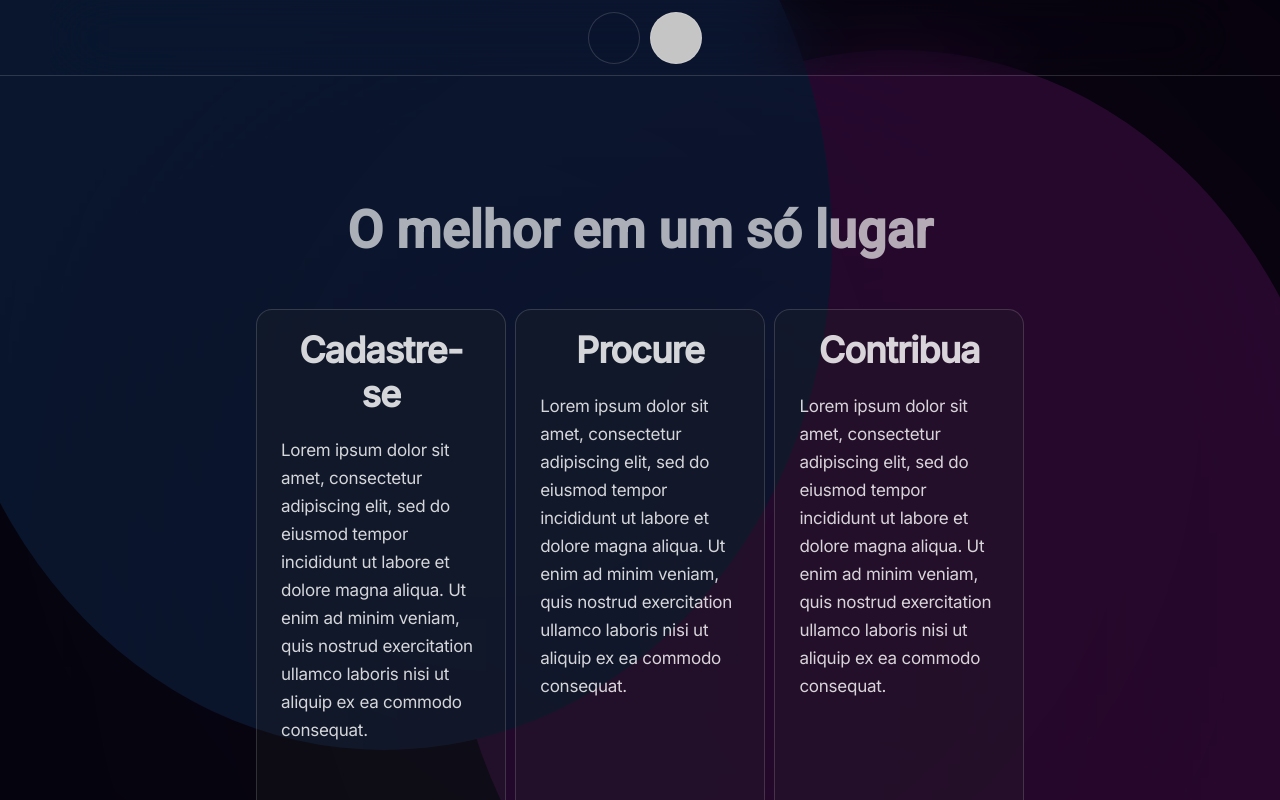
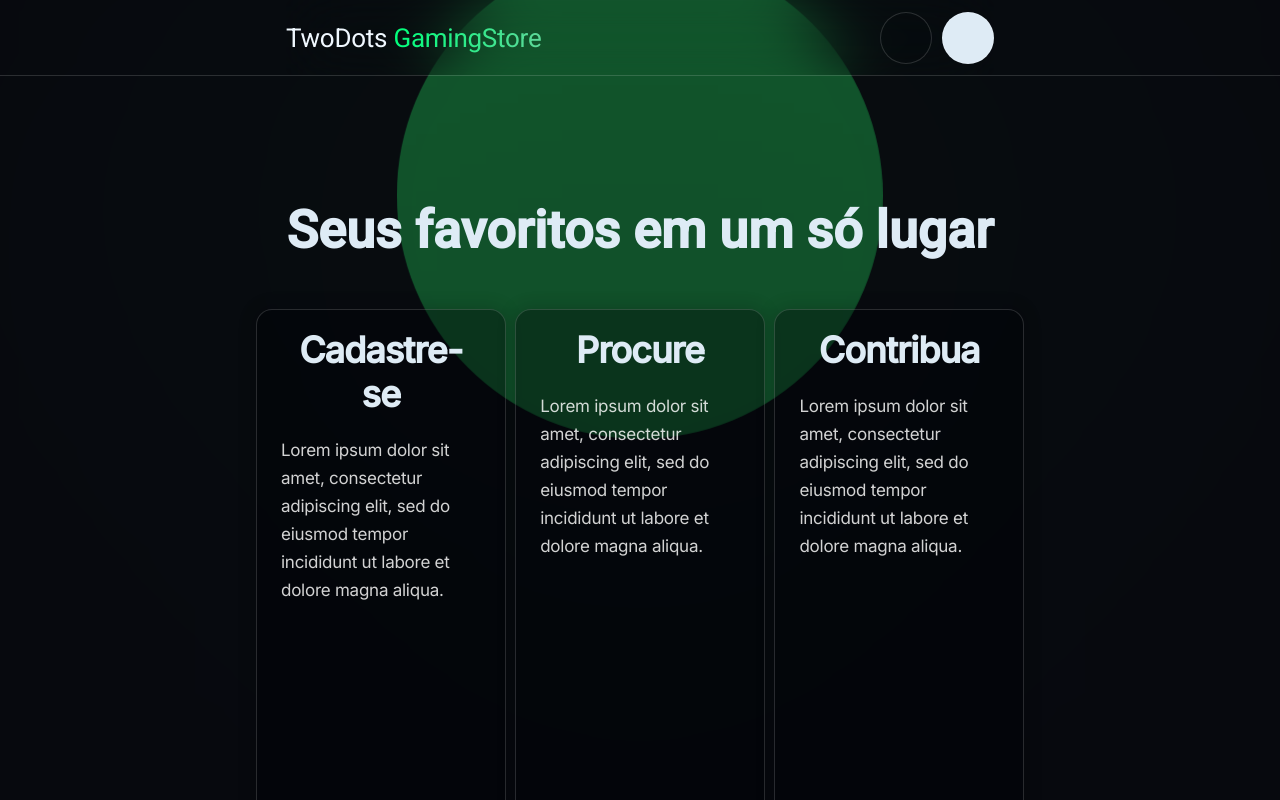
Before and after one commit to delucca27/trabalho-final, a React (Create React App) app: page / in a window 1280 px wide. Shown: the top 800 px of the page. Built offline with nearby package versions, Linux system fonts and the light colour scheme; a web font is replaced by a local one.

Commit message:
Novos nomes e Animações

```diff
--- a/src/App.jsx
+++ b/src/App.jsx
@@ -5,7 +5,7 @@ import { BrowserRouter as Router, Route, Routes, Link } from 'react-router-dom'
 import Navbar from './components/Navbar.component'
 
 import HomePage from './pages/Home.page'
-import RegisterPage from './pages/Register.page'
+import NewGamePage from './pages/NewGame.page'
 import NotFoundPage from './pages/NotFound.page'
 
 // style
@@ -19,7 +19,7 @@ export default function App() {
           <Routes>
             <Route path="/" element = { <HomePage /> } />
             <Route path="*" element = { <NotFoundPage /> } />
-            <Route path="/search" element = { <RegisterPage /> } />
+            <Route path="/new" element = { <NewGamePage /> } />
           </Routes>
       </div>
     </Router>
--- a/src/components/Navbar.component.jsx
+++ b/src/components/Navbar.component.jsx
@@ -6,13 +6,20 @@ export default function Navbar() {
    <>
    <div className="navbar">
       <nav>
-         {/* <div className="menu">Menu</div> */}
+
+         <div className="logo">
+            <span className="logo-title">
+            TwoDots <span>GamingStore</span>
+            </span>
+         </div>
+
          <div className="user-nav-options">
             <div className="search-container">
-               <input type="text" />
+               <input type="text" placeholder="Pesquise algo..." />
             </div>
             <div className="login-btn"></div>
          </div>
+
       </nav>
    </div>
    </>
--- a/src/pages/Home.page.jsx
+++ b/src/pages/Home.page.jsx
@@ -4,40 +4,42 @@ export default function Homepage() {
   return (
    <>
    <div className="homepage">
-      <div className={ "lighting-effect pink" }></div>
-      <div className={ "lighting-effect blue" }></div>
+      <div className={ "lighting-effect color1" }></div>
+      <div className={ "lighting-effect color2" }></div>
       <div className="glass-wrapper">
          <div className="content">
 
             <center>
-               <h1>O melhor em um só lugar</h1>
+               <div className="title-wrapper">
+                  <h1>Seus favoritos em um só lugar</h1>
+               </div>
             </center>
 
             <div className="cards-container">
-               <div className="link-card">
+               <div className="link-card card-anim-1">
                   <center>
                   <h2>Cadastre-se</h2>
                   </center>
                   <p>
-                  Lorem ipsum dolor sit amet, consectetur adipiscing elit, sed do eiusmod tempor incididunt ut labore et dolore magna aliqua. Ut enim ad minim veniam, quis nostrud exercitation ullamco laboris nisi ut aliquip ex ea commodo consequat.
+                  Lorem ipsum dolor sit amet, consectetur adipiscing elit, sed do eiusmod tempor incididunt ut labore et dolore magna aliqua.
                   </p>
                </div>
 
-               <div className="link-card">
+               <div className="link-card card-anim-2">
                   <center>
                   <h2>Procure</h2>
                   </center>
                   <p>
-                  Lorem ipsum dolor sit amet, consectetur adipiscing elit, sed do eiusmod tempor incididunt ut labore et dolore magna aliqua. Ut enim ad minim veniam, quis nostrud exercitation ullamco laboris nisi ut aliquip ex ea commodo consequat.
+                  Lorem ipsum dolor sit amet, consectetur adipiscing elit, sed do eiusmod tempor incididunt ut labore et dolore magna aliqua.
                   </p>
                </div>
 
-               <div className="link-card">
+               <div className="link-card card-anim-3">
                   <center>
                   <h2>Contribua</h2>
                   </center>
                   <p>
-                  Lorem ipsum dolor sit amet, consectetur adipiscing elit, sed do eiusmod tempor incididunt ut labore et dolore magna aliqua. Ut enim ad minim veniam, quis nostrud exercitation ullamco laboris nisi ut aliquip ex ea commodo consequat.
+                  Lorem ipsum dolor sit amet, consectetur adipiscing elit, sed do eiusmod tempor incididunt ut labore et dolore magna aliqua.
                   </p>
                </div>
             </div>
--- a/src/style/_base.scss
+++ b/src/style/_base.scss
@@ -22,29 +22,37 @@ html
    width: 100%;
    height: 100%;
    position: absolute;
-   background-color: #020106cb;
-   backdrop-filter: blur(820px);
+   background-color: rgba(27, 24, 37, 0.25);
+   backdrop-filter: blur(1980px);
 }
 
 .lighting-effect
 {
-   width: 70vw;
-   height: 1020px;
+   width: 38vw;
+   height: 38vw;
    position: fixed;
    transform: translate(-50%, -50%);
    border-radius: 100%;
 }
 
-.blue
+.color1
 {
-   top: 30%;
-   left: 30%;
-   background-color: #217ada;
+   top: 25%;
+   left: 50%;
+   background-color: #21da5ca1;
+   animation-name: glass-effect-anim;
+   animation-duration: 7s;
 }
 
-.pink
+@keyframes glass-effect-anim
 {
-   top: 70%;
-   left: 70%;
-   background-color: #da21d4;
+   0% { opacity: 25%; top: 0%; background-color: #21da5c2b; }
+   100% { opacity: 100%; top: 25%; background-color: #21da5ca1 }
 }
+
+// .color2
+// {
+//    top: 85%;
+//    left: 85%;
+//    background-color: #21da7a;
+// }
--- a/src/style/app.css
+++ b/src/style/app.css
@@ -13,32 +13,56 @@ html {
 
 .glass-wrapper {
   width: 100%;
-  height: 150%;
+  height: 100%;
   position: absolute;
-  background-color: #020106cb;
-  -webkit-backdrop-filter: blur(820px);
-          backdrop-filter: blur(820px);
+  background-color: rgba(27, 24, 37, 0.25);
+  -webkit-backdrop-filter: blur(1980px);
+          backdrop-filter: blur(1980px);
 }
 
 .lighting-effect {
-  width: 70vw;
-  height: 1020px;
+  width: 38vw;
+  height: 38vw;
   position: fixed;
   -webkit-transform: translate(-50%, -50%);
           transform: translate(-50%, -50%);
   border-radius: 100%;
 }
 
-.blue {
-  top: 30%;
-  left: 30%;
-  background-color: #217ada;
+.color1 {
+  top: 25%;
+  left: 50%;
+  background-color: #21da5ca1;
+  -webkit-animation-name: glass-effect-anim;
+          animation-name: glass-effect-anim;
+  -webkit-animation-duration: 7s;
+          animation-duration: 7s;
 }
 
-.pink {
-  top: 70%;
-  left: 70%;
-  background-color: #da21d4;
+@-webkit-keyframes glass-effect-anim {
+  0% {
+    opacity: 25%;
+    top: 0%;
+    background-color: #21da5c2b;
+  }
+  100% {
+    opacity: 100%;
+    top: 25%;
+    background-color: #21da5ca1;
+  }
+}
+
+@keyframes glass-effect-anim {
+  0% {
+    opacity: 25%;
+    top: 0%;
+    background-color: #21da5c2b;
+  }
+  100% {
+    opacity: 100%;
+    top: 25%;
+    background-color: #21da5ca1;
+  }
 }
 
 .navbar {
@@ -53,8 +77,9 @@ html {
 }
 
 .navbar nav {
-  width: 100%;
+  width: 60%;
   height: 100%;
+  margin: auto;
   -webkit-backdrop-filter: blur(32px);
           backdrop-filter: blur(32px);
   display: -webkit-box;
@@ -67,12 +92,15 @@ html {
   -webkit-box-align: center;
       -ms-flex-align: center;
           align-items: center;
-  -webkit-box-pack: center;
-      -ms-flex-pack: center;
-          justify-content: center;
+  -webkit-box-pack: justify;
+      -ms-flex-pack: justify;
+          justify-content: space-between;
 }
 
 .navbar .user-nav-options {
+  width: -webkit-fit-content;
+  width: -moz-fit-content;
+  width: fit-content;
   display: -webkit-box;
   display: -ms-flexbox;
   display: flex;
@@ -80,12 +108,10 @@ html {
   -webkit-box-direction: normal;
       -ms-flex-direction: row;
           flex-direction: row;
+  float: right;
   -webkit-box-align: center;
       -ms-flex-align: center;
           align-items: center;
-  -webkit-box-pack: center;
-      -ms-flex-pack: center;
-          justify-content: center;
 }
 
 .navbar .search-container, .navbar .login-btn {
@@ -106,15 +132,16 @@ html {
 }
 
 .navbar .login-btn {
-  background-color: #c5c5c5;
+  background-color: #deebf5;
 }
 
 .navbar .login-btn:hover {
-  background-color: #646464;
+  background: -webkit-gradient(linear, left top, right top, from(#00ff7b), to(#5dd899));
+  background: linear-gradient(to right, #00ff7b 0%, #5dd899 100%);
 }
 
 .navbar .search-container:hover {
-  width: 310px;
+  width: 510px;
   height: 52px;
   -webkit-transition: 0.35s;
   transition: 0.35s;
@@ -126,6 +153,7 @@ html {
 }
 
 .navbar .search-container:hover input {
+  width: 100%;
   display: block;
   cursor: text;
   text-align: center;
@@ -152,16 +180,78 @@ html {
   padding-left: 24px;
   padding-right: 24px;
   border-radius: 16px;
-  background-color: rgba(37, 37, 39, 0.25);
+  background-color: rgba(0, 1, 8, 0.35);
   border: 0.5px solid rgba(255, 255, 255, 0.15);
+  -webkit-box-shadow: 0px 0px 18px #00000037;
+          box-shadow: 0px 0px 18px #00000037;
+}
+
+.card-anim-1 {
+  opacity: 0;
+  -webkit-animation-name: card-anim-1;
+          animation-name: card-anim-1;
+  -webkit-animation-duration: 0.5s;
+          animation-duration: 0.5s;
+  -webkit-animation-delay: 0.3s;
+          animation-delay: 0.3s;
+  -webkit-animation-fill-mode: forwards;
+          animation-fill-mode: forwards;
+}
+
+.card-anim-2 {
+  opacity: 0;
+  -webkit-animation-name: card-anim-1;
+          animation-name: card-anim-1;
+  -webkit-animation-duration: 0.5s;
+          animation-duration: 0.5s;
+  -webkit-animation-delay: 0.55s;
+          animation-delay: 0.55s;
+  -webkit-animation-fill-mode: forwards;
+          animation-fill-mode: forwards;
+}
+
+.card-anim-3 {
+  opacity: 0;
+  -webkit-animation-name: card-anim-1;
+          animation-name: card-anim-1;
+  -webkit-animation-duration: 0.5s;
+          animation-duration: 0.5s;
+  -webkit-animation-delay: .8s;
+          animation-delay: .8s;
+  -webkit-animation-fill-mode: forwards;
+          animation-fill-mode: forwards;
+}
+
+@-webkit-keyframes card-anim-1 {
+  0% {
+    margin-top: 5%;
+    opacity: 0;
+  }
+  100% {
+    margin-top: 0%;
+    opacity: 100;
+  }
+}
+
+@keyframes card-anim-1 {
+  0% {
+    margin-top: 5%;
+    opacity: 0;
+  }
+  100% {
+    margin-top: 0%;
+    opacity: 100;
+  }
 }
 
 .register-container {
-  width: 690px;
-  height: 500px;
+  width: -webkit-fit-content;
+  width: -moz-fit-content;
+  width: fit-content;
   padding: 28px;
   margin: auto;
   margin-top: 52px;
+  background-color: rgba(0, 1, 8, 0.35);
   border: 0.5px solid rgba(255, 255, 255, 0.15);
   border-radius: 28px;
 }
@@ -172,9 +262,6 @@ html {
   height: 52px;
   border-radius: 20px;
   margin-bottom: 6px;
-  padding: 10px;
-  padding-left: 20px;
-  padding-right: 20px;
   background-color: #22212404;
   cursor: text;
 }
@@ -195,6 +282,12 @@ html {
   cursor: pointer;
 }
 
+.register-container .register-content {
+  padding: 10px;
+  padding-left: 20px;
+  padding-right: 20px;
+}
+
 * {
   margin: 0;
   padding: 0;
@@ -211,10 +304,59 @@ input, button {
   width: 60%;
 }
 
-h1 {
+center, .title-wrapper {
+  -webkit-animation-name: center-move-in;
+          animation-name: center-move-in;
+  -webkit-animation-duration: 0.75s;
+          animation-duration: 0.75s;
+}
+
+@-webkit-keyframes center-move-in {
+  0% {
+    padding-top: 20px;
+    opacity: 0;
+  }
+  100% {
+    padding-top: 0px;
+    opacity: 100;
+  }
+}
+
+@keyframes center-move-in {
+  0% {
+    padding-top: 20px;
+    opacity: 0;
+  }
+  100% {
+    padding-top: 0px;
+    opacity: 100;
+  }
+}
+
+h1, span.logo-title, span.logo-title > span {
   font-family: 'Unbounded', 'Roboto', 'Inter', sans-serif;
   font-size: 52px;
-  color: #ffffffa8;
+  color: #deebf5;
+  -webkit-animation-name: h1-anim;
+          animation-name: h1-anim;
+  -webkit-animation-name: card-anim-1;
+          animation-name: card-anim-1;
+  -webkit-animation-duration: 0.75s;
+          animation-duration: 0.75s;
+  -webkit-animation-fill-mode: forwards;
+          animation-fill-mode: forwards;
+}
+
+span.logo-title, span.logo-title > span {
+  color: aliceblue;
+  font-size: 26px;
+}
+
+span.logo-title span, span.logo-title > span span {
+  background: -webkit-gradient(linear, left top, right top, from(#00ff7b), to(#5dd899));
+  background: linear-gradient(to right, #00ff7b 0%, #5dd899 100%);
+  -webkit-background-clip: text;
+  -webkit-text-fill-color: transparent;
 }
 
 p, span, input, button {
@@ -230,7 +372,7 @@ h2 {
   font-family: 'Inter', sans-serif;
   font-size: 36px;
   letter-spacing: -1px;
-  color: #ffffffd2;
+  color: #deebf5;
   margin-bottom: 20px;
 }
 
--- a/src/style/app.scss
+++ b/src/style/app.scss
@@ -30,11 +30,41 @@ input, button
 // font-family: 'Roboto', sans-serif;
 // font-family: 'Unbounded', cursive;
 
-h1
+center, .title-wrapper
+{
+   animation-name: center-move-in;
+   animation-duration: 0.75s;
+}
+
+@keyframes center-move-in
+{
+   0% {padding-top: 20px; opacity: 0;}
+   100% {padding-top: 0px; opacity: 100;}
+}
+
+h1, span.logo-title, span.logo-title > span
 {
    font-family: 'Unbounded', 'Roboto', 'Inter', sans-serif;
    font-size: 52px;
-   color: #ffffffa8;
+   color: #deebf5;
+
+   animation-name: h1-anim;
+   animation-name: card-anim-1;
+   animation-duration: 0.75s;
+   animation-fill-mode: forwards;
+}
+
+span.logo-title, span.logo-title > span
+{
+   color: rgb(240, 248, 255);
+   font-size: 26px;
+   span
+   {
+
+      background: linear-gradient(to right, rgb(0, 255, 123) 0%, rgb(93, 216, 153) 100%);
+      -webkit-background-clip: text;
+      -webkit-text-fill-color: transparent;
+   }
 }
 
 p, span, input, button
@@ -53,7 +83,7 @@ h2
    font-family: 'Inter', sans-serif;
    font-size: 36px;
    letter-spacing: -1px;
-   color: #ffffffd2;
+   color: #deebf5;
 
    margin-bottom: 20px;
 }
--- a/src/style/components/_cards.scss
+++ b/src/style/components/_cards.scss
@@ -17,6 +17,46 @@
    padding-right: 24px;
    border-radius: 16px;
 
-   background-color: rgba(37, 37, 39, 0.25);
+   background-color: rgba(0, 1, 8, 0.35);
    border: 0.5px solid rgba(255, 255, 255, 0.15);
+   box-shadow: 0px 0px 18px #00000037;
 }
+
+
+// ANIMATION
+.card-anim-1
+{
+   opacity: 0;
+   animation-name: card-anim-1;
+   animation-duration: 0.5s;
+   animation-delay: 0.3s;
+   animation-fill-mode: forwards;
+   // animation: ease-in-out;
+}
+
+.card-anim-2
+{
+   opacity: 0;
+   animation-name: card-anim-1;
+   animation-duration: 0.5s;
+   animation-delay: 0.55s;
+   animation-fill-mode: forwards;
+   // animation: ease-in-out;
+}
+
+.card-anim-3
+{
+   opacity: 0;
+   animation-name: card-anim-1;
+   animation-duration: 0.5s;
+   animation-delay: .8s;
+   animation-fill-mode: forwards;
+   // animation: ease-in-out;
+}
+
+
+@keyframes card-anim-1
+{
+   0% {margin-top: 5%; opacity: 0;}
+   100% {margin-top: 0%; opacity: 100;}
+}
--- a/src/style/components/_navbar.scss
+++ b/src/style/components/_navbar.scss
@@ -13,22 +13,24 @@
 
    nav
    {
-      width: 100%;
+      width: 60%;
       height: 100%;
+      margin: auto;
       backdrop-filter: blur(32px);
 
       display: flex;
       flex-direction: row;
       align-items: center;
-      justify-content: center;
+      justify-content: space-between;
    }
 
    .user-nav-options
    {
+      width: fit-content;
       display: flex;
       flex-direction: row;
+      float: right;
       align-items: center;
-      justify-content: center;
    }
 
    .search-container, .login-btn
@@ -54,17 +56,17 @@
 
    .login-btn
    {
-      background-color: #c5c5c5;
+      background-color: #deebf5;
    }
 
    .login-btn:hover
    {
-      background-color: #646464;
+      background: linear-gradient(to right, rgb(0, 255, 123) 0%, rgb(93, 216, 153) 100%);
    }
 
    .search-container:hover
    {
-      width: 310px;
+      width: 510px;
       height: 52px;
       transition: 0.35s;
       animation: ease-in-out;
@@ -75,6 +77,7 @@
 
       input
       {
+         width: 100%;
          display: block;
          cursor: text;
          text-align: center;
```
Also changed, not shown: src/components/NewGame.component.jsx (added, +60 -0 lines), src/components/Register.component.jsx (deleted, +0 -57 lines), src/pages/NewGame.page.jsx (renamed from src/pages/Register.page.jsx, +3 -4 lines), src/style/components/_register.scss (+9 -5 lines), 1 other file (tests, documents, lock files or other folders).
